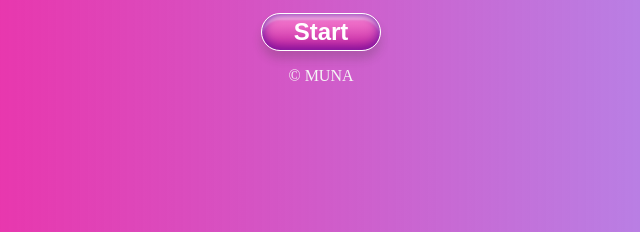
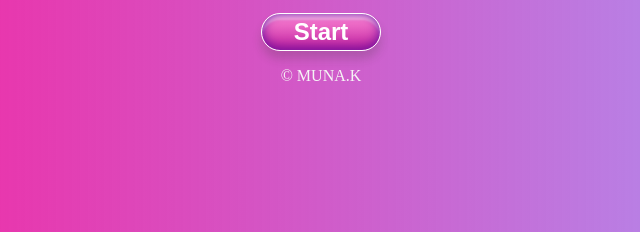
Before and after one commit to marcomuna/Simon-Says-Game, a plain HTML site: page index.html in a window 1280 px wide. Shown: the part 565-797 px from the top of the page, 319-959 px from the left. Drawn offline with Linux system fonts and the light colour scheme.

Commit message:
MUNA is updated to MUNA.K in the bottom section

```diff
--- a/index.html
+++ b/index.html
@@ -22,7 +22,7 @@
     </div>
     <button class="start"><b>Start</b></button>
     <footer>
-      <p>&copy; MUNA</p>
+      <p>&copy; MUNA.K</p>
     </footer>
     <script src="script.js"></script>
   </body>
```
